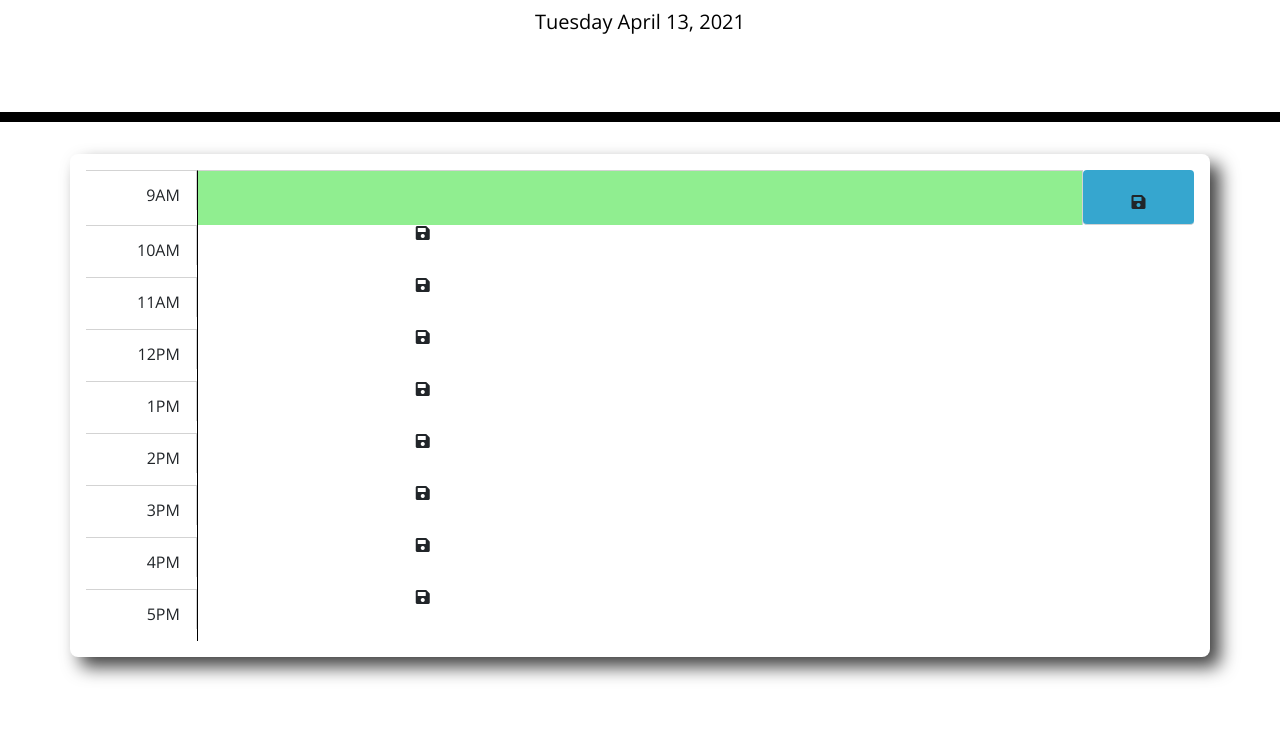
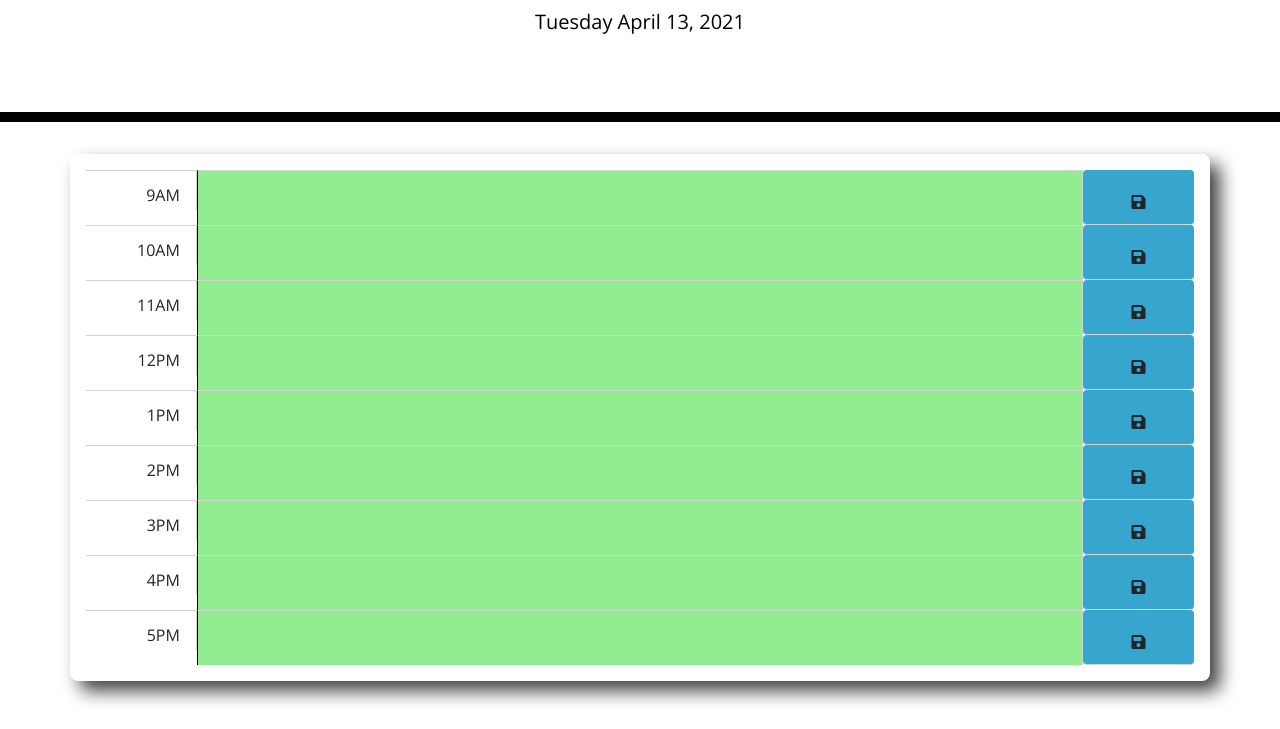
Before and after one commit to Louie222/Day-Scheduler-, a plain HTML site: page index.html in a window 1280 px wide. Shown: the part 182-911 px from the top of the page. Before the commit the page ends 887 px from the top, so only its background shows below. Drawn offline with nearby package versions, Linux system fonts and the light colour scheme.

Commit message:
Updating timeblocks styling

```diff
--- a/Assets /JavaScript/script.js
+++ b/Assets /JavaScript/script.js
@@ -11,6 +11,8 @@ $("#presentDay").append(presentDay);
 //THEN each timeblock is color coded to indicate whether it is in the past, present, or future
 
 
+
+
 //WHEN I click into a timeblock
 //THEN I can enter an event
 //WHEN I click the save button for that timeblock
@@ -19,14 +21,17 @@ $("#presentDay").append(presentDay);
 //THEN the saved events persist
 
 //This is the code for 9am
+
 const storageInput9 = document.querySelector('.eventContent');
 const saveButton = document.querySelector('.save');
 const storedInput = localStorage.getItem('textInput');
-
+// Insert past, present, future code here
 if(storageInput9){
     storageInput9.textContent = storedInput
 
 }
+
+
 
 storageInput9.addEventListener('input', information =>{
     console.log(information.target.value)
@@ -43,7 +48,7 @@ saveButton.addEventListener('click', saveToLocalStorage)
 const storageInput10 = document.querySelector('.eventContent10');
 const saveButton10 = document.querySelector('.save10');
 const storedInput10 = localStorage.getItem('textInput10');
-
+//// Insert past, present, future code here
 if(storageInput10){
     storageInput10.textContent = storedInput10
 
@@ -58,7 +63,7 @@ const saveToLocalStorage10 = () => {
     localStorage.setItem('textInput10', storageInput10.textContent)
 }
 
-saveButton10.addEventListener('click', saveToLocalStorage10)
+//saveButton10.addEventListener('click', saveToLocalStorage10)
 
 //This is the code for 11am
 const storageInput11 = document.querySelector('.eventContent11');
--- a/style.css
+++ b/style.css
@@ -32,7 +32,7 @@ textarea{
   border-top: 1px solid lightgrey;
 }
 
-.eventContent{
+.eventContent, .eventContent10, .eventContent11, .eventContent12, .eventContent1, .eventContent2, .eventContent3, .eventContent4, .eventContent5{
   width: 80%;
   text-align: left;
   padding-left: 1rem;
@@ -44,7 +44,7 @@ textarea{
   font-size: 14px;
 }
 
-.save{
+.save, .save10, .save11, .save12, .save1, .save2, .save3, .save4, .save5{
   width: 10%;
   text-align: center;
   padding-top: 1.5rem;
```
Also changed, not shown: index.html (+1 -0 lines).
